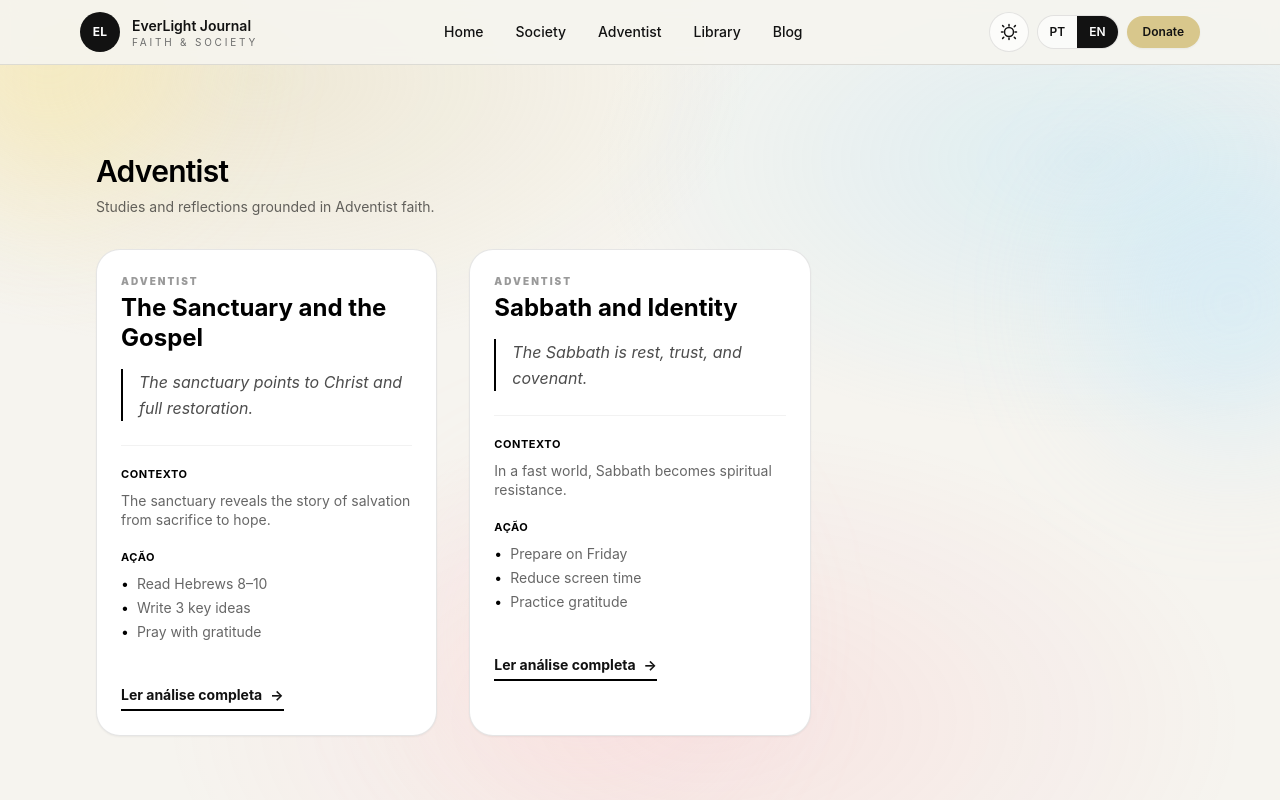
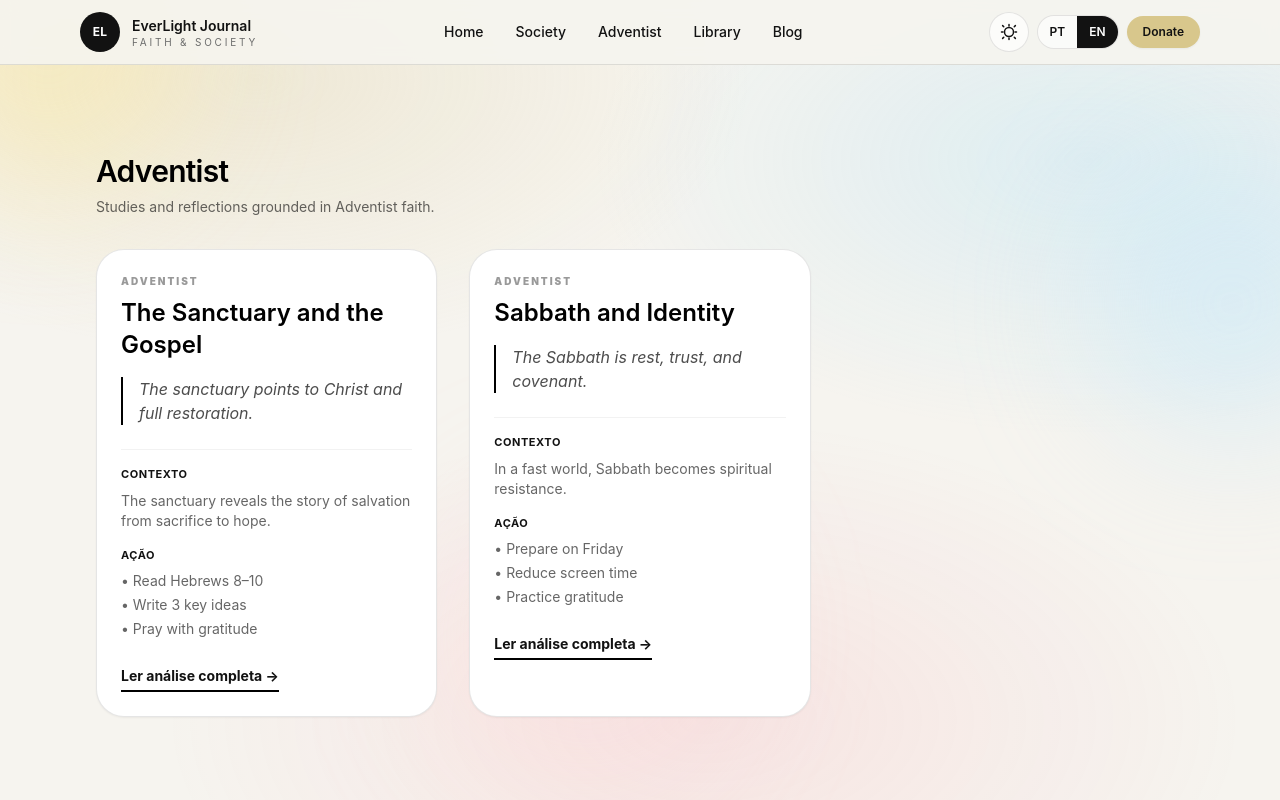
Before and after one commit to eliaslicojicacoma-spec/EverLight-Journal, a Next.js app: page /en/adventist in a window 1280 px wide. Shown: the top 800 px of the page. Built offline with nearby package versions, Linux system fonts and the light colour scheme.

Commit message:
Update ArticleCard.tsx

```diff
--- a/src/components/ArticleCard.tsx
+++ b/src/components/ArticleCard.tsx
@@ -1,72 +1,83 @@
 import Link from "next/link";
 
 type Props = {
+  locale: string;
+  basePath: string;
+  slug: string;
   category: string;
   title: string;
   summary: string;
   context: string;
   actions: string[];
-  href: string;
+  readingTime?: string;
 };
 
 export default function ArticleCard({
+  locale,
+  basePath,
+  slug,
   category,
   title,
   summary,
   context,
   actions,
-  href,
+  readingTime,
 }: Props) {
+  const href = `/${locale}/${basePath}/${slug}`;
+
   return (
-    <article className="flex flex-col rounded-3xl border border-black/10 bg-white p-6 shadow-sm transition hover:shadow-md">
+    <article className="group rounded-[28px] border border-black/10 bg-white p-6 shadow-sm transition hover:shadow-md dark:border-white/10 dark:bg-white/5">
       <header className="mb-4">
-        <span className="block text-[10px] font-black uppercase tracking-[0.2em] text-black/40">
-          {category}
-        </span>
+        <div className="flex items-center justify-between">
+          <span className="text-[10px] font-black uppercase tracking-[0.2em] text-black/40 dark:text-white/40">
+            {category}
+          </span>
+          {readingTime && (
+            <span className="text-[11px] font-semibold text-black/45 dark:text-white/45">
+              {readingTime}
+            </span>
+          )}
+        </div>
 
-        <h3 className="mt-1 text-2xl font-bold leading-tight text-black">
+        <h3 className="mt-2 text-2xl font-semibold text-black dark:text-white">
           {title}
         </h3>
       </header>
 
       <div className="mb-6">
-        <p className="border-l-2 border-black pl-4 text-base italic leading-relaxed text-black/70">
+        <p className="border-l-2 border-black pl-4 italic text-black/70 dark:border-white dark:text-white/70">
           {summary}
         </p>
       </div>
 
-      <div className="grid gap-5 border-t border-black/5 pt-5">
-        <section>
-          <h4 className="text-[11px] font-bold uppercase tracking-wider text-black">
+      <div className="grid gap-4 border-t border-black/5 pt-4 dark:border-white/10">
+        <div>
+          <h4 className="text-[11px] font-bold uppercase tracking-wider">
             Contexto
           </h4>
-          <p className="mt-2 text-sm leading-snug text-black/60">
+          <p className="mt-2 text-sm text-black/60 dark:text-white/65">
             {context}
           </p>
-        </section>
+        </div>
 
-        <section>
-          <h4 className="text-[11px] font-bold uppercase tracking-wider text-black">
+        <div>
+          <h4 className="text-[11px] font-bold uppercase tracking-wider">
             Ação
           </h4>
-          <ul className="mt-2 space-y-1">
-            {actions.map((item, index) => (
-              <li key={index} className="flex items-start text-sm text-black/60">
-                <span className="mr-2 text-black">•</span>
-                {item}
-              </li>
+          <ul className="mt-2 space-y-1 text-sm text-black/60 dark:text-white/65">
+            {actions.map((a, i) => (
+              <li key={i}>• {a}</li>
             ))}
           </ul>
-        </section>
+        </div>
       </div>
 
-      <footer className="mt-6 pt-4">
+      <footer className="mt-6">
         <Link
           href={href}
-          className="inline-flex items-center border-b-2 border-black pb-1 text-sm font-bold transition hover:border-black/50 hover:text-black/60"
+          className="inline-flex items-center gap-2 border-b-2 border-black pb-1 text-sm font-bold transition hover:border-black/50 dark:border-white dark:hover:border-white/60"
         >
-          Ler análise completa
-          <span className="ml-2">→</span>
+          Ler análise completa →
         </Link>
       </footer>
     </article>
```
